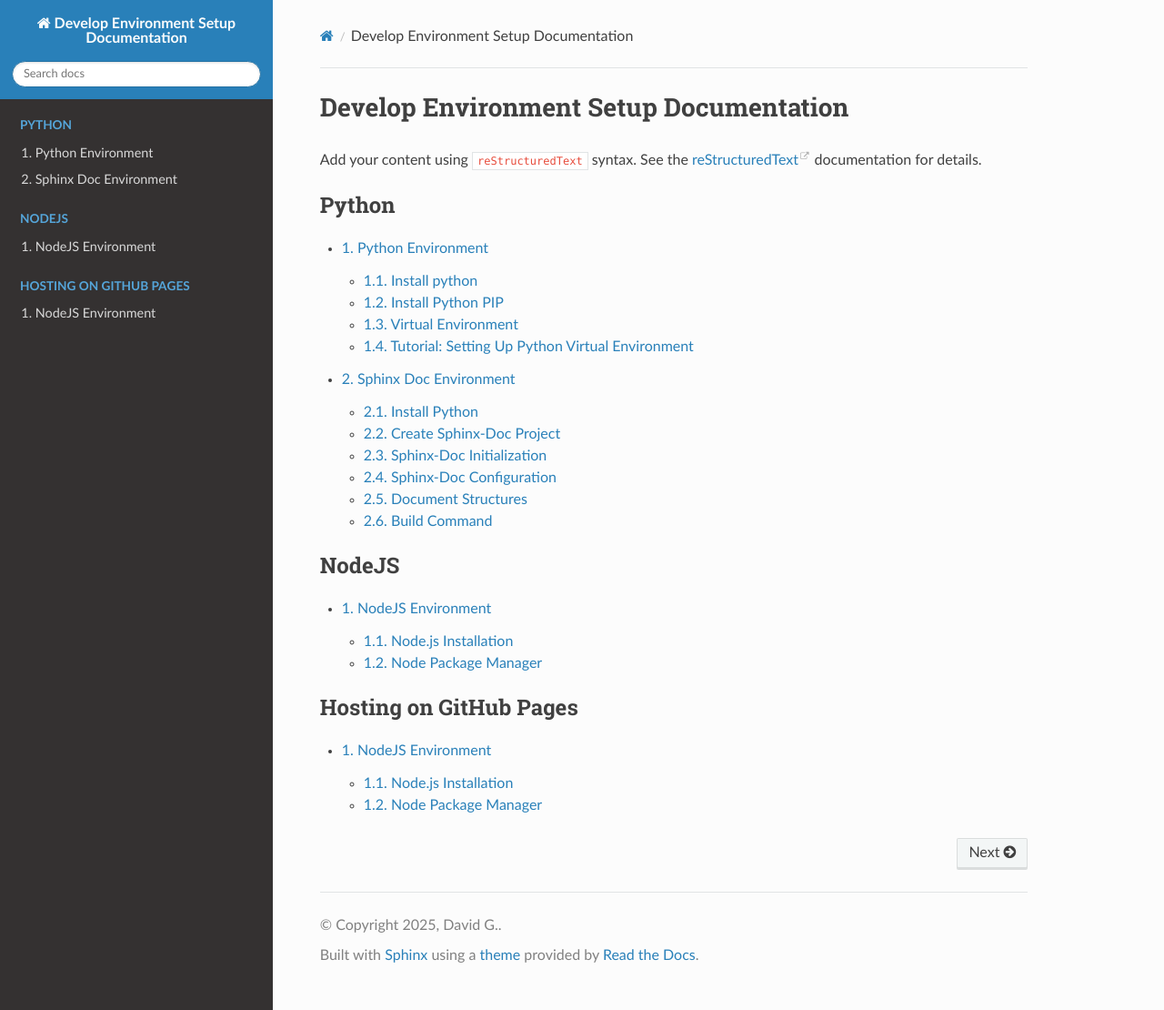
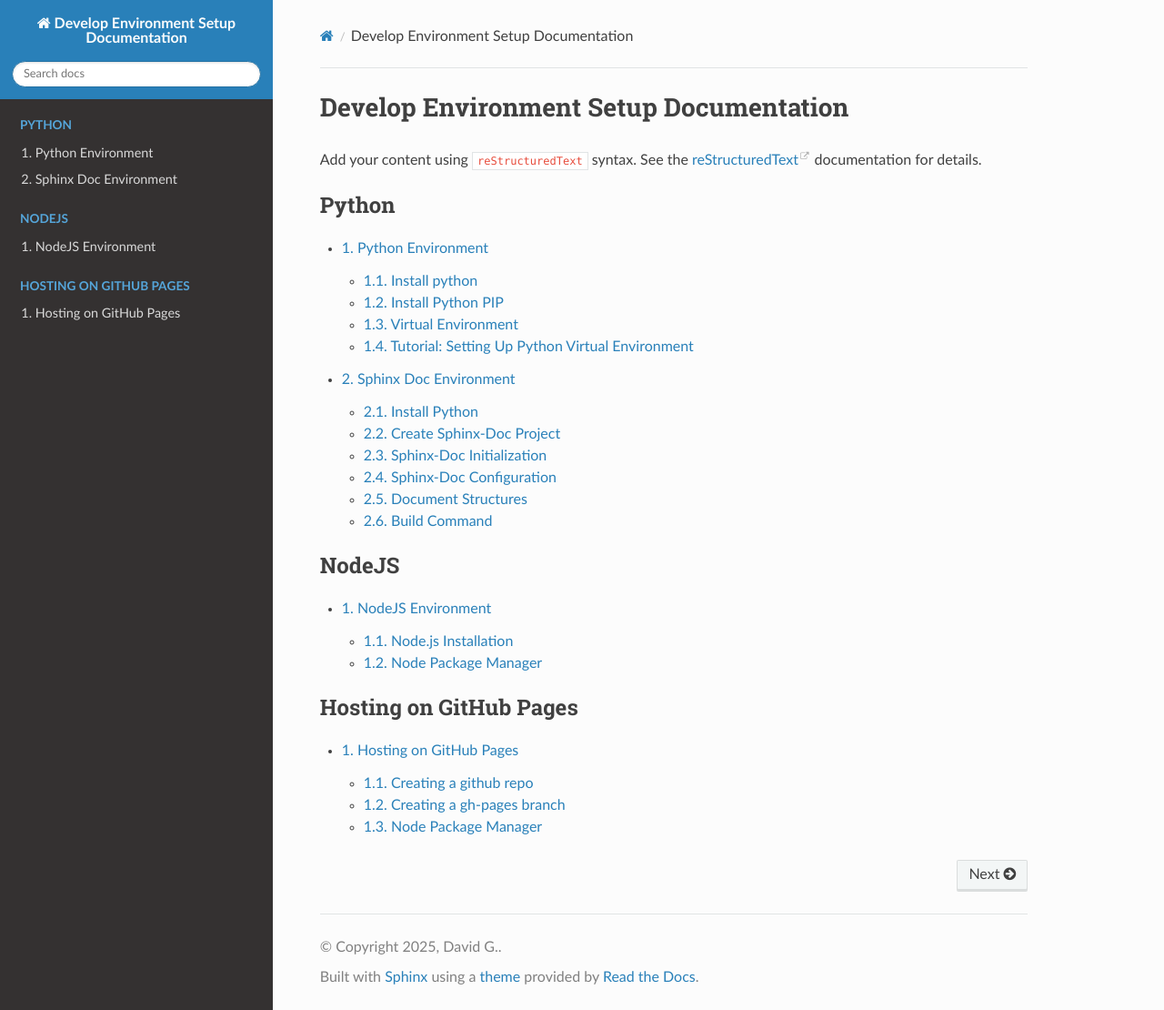
Before and after one commit to david-ggs-230/develop-environment, a Sphinx documentation site: the page built from docs/index.rst, in a window 1280 px wide and 1110 px high. Shown: the whole window at 91% size. Built offline with Sphinx 7.4.7 and the Read the Docs theme 3.1.0, drawn with Linux system fonts in a browser that asks for light colours.

Commit message:
Add files via upload

```diff
--- a/docs/index.rst
+++ b/docs/index.rst
@@ -33,4 +33,4 @@ documentation for details.
    :caption: Hosting on GitHub Pages
    :numbered:
 
-   env-setup/install-nodejs
+   env-setup/install-github-pages
```
